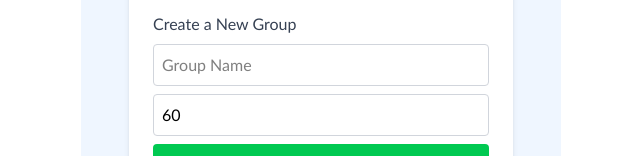
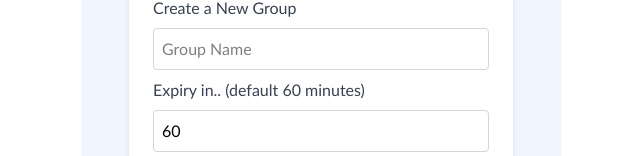
Before and after one commit to Paritosh-J/cheap-chats, a React (Vite) app in the folder frontend/: page /group in a window 1280 px wide. Shown: the part 240-396 px from the top of the page, without its empty margins (319-959 px from the left). Built offline with nearby package versions, Linux system fonts and the light colour scheme; sample sign-in values are in the browser's storage.

Commit message:
Dev - Group expiry UI change

```diff
--- a/frontend/src/pages/GroupPage.tsx
+++ b/frontend/src/pages/GroupPage.tsx
@@ -1,7 +1,7 @@
 import React, { useState, useEffect } from "react";
 import { useNavigate } from "react-router-dom";
 import { createGroup, joinGroup, getUserGroups } from "../services/api";
-import { BsArrow90DegLeft, BsArrowLeft, BsArrowRight, BsBoxArrowRight, BsX } from "react-icons/bs";
+import { BsArrowRight, BsBoxArrowRight, BsX } from "react-icons/bs";
 import { DotLottieReact } from "@lottiefiles/dotlottie-react";
 import type { ChatGroup } from "../types";
 
@@ -131,6 +131,9 @@ const GroupPage: React.FC = () => {
             placeholder="Group Name"
             className="w-full mb-2 p-2 border border-gray-300 rounded"
           />
+          <h3 className="font-medium mb-2 text-gray-700">
+            Expiry in.. (default {expiry} minutes)
+          </h3>
           <input
             type="number"
             value={expiry}
```
